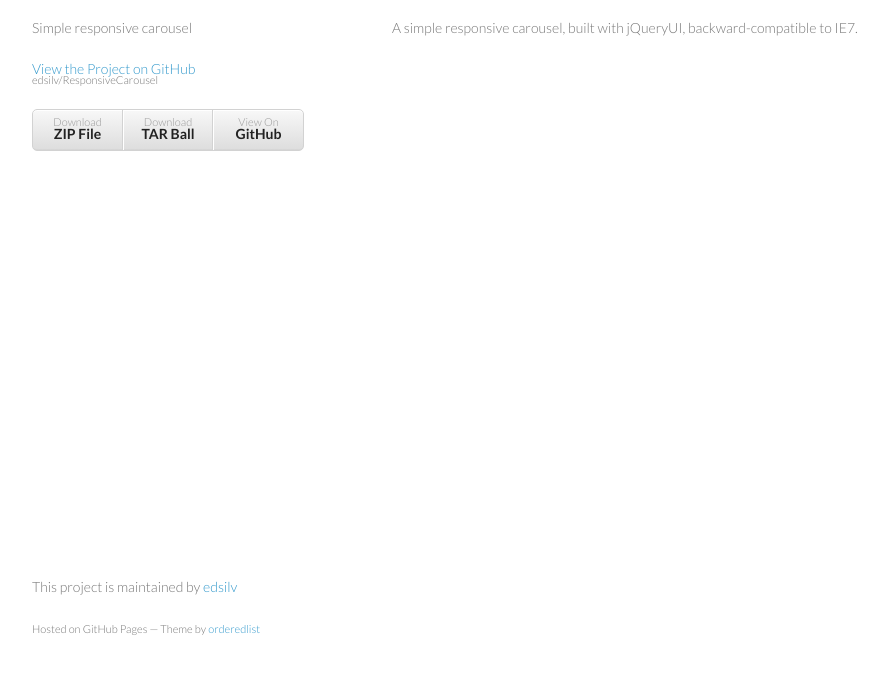
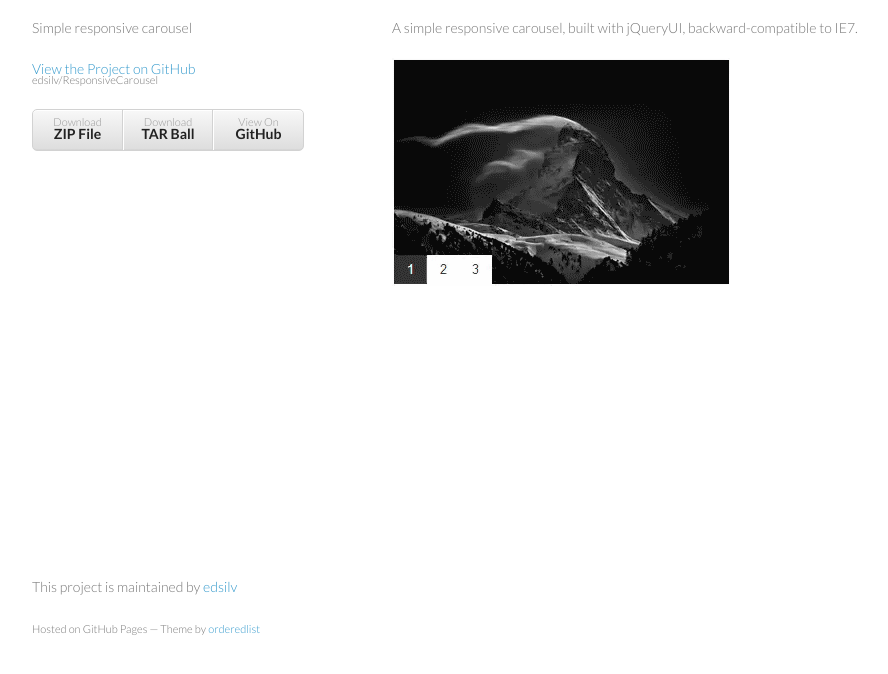
Before and after one commit to edsilv/ResponsiveCarousel, a plain HTML site: page index.html in a window 1280 px wide. Shown: the part 92-766 px from the top of the page, without its empty margins (178-1066 px from the left). Drawn offline with Linux system fonts and the light colour scheme.

Commit message:
added gif

```diff
--- a/index.html
+++ b/index.html
@@ -30,7 +30,9 @@
       <section>
         <h1>ResponsiveCarousel</h1>
 
-<p>A simple responsive carousel, built with jQueryUI, backward-compatible to IE7.</p>
+        <p>A simple responsive carousel, built with jQueryUI, backward-compatible to IE7.</p>
+
+        <img src="carousel.gif" />
       </section>
       <footer>
         <p>This project is maintained by <a href="https://github.com/edsilv">edsilv</a></p>
```
Also changed, not shown: carousel.gif (added).
